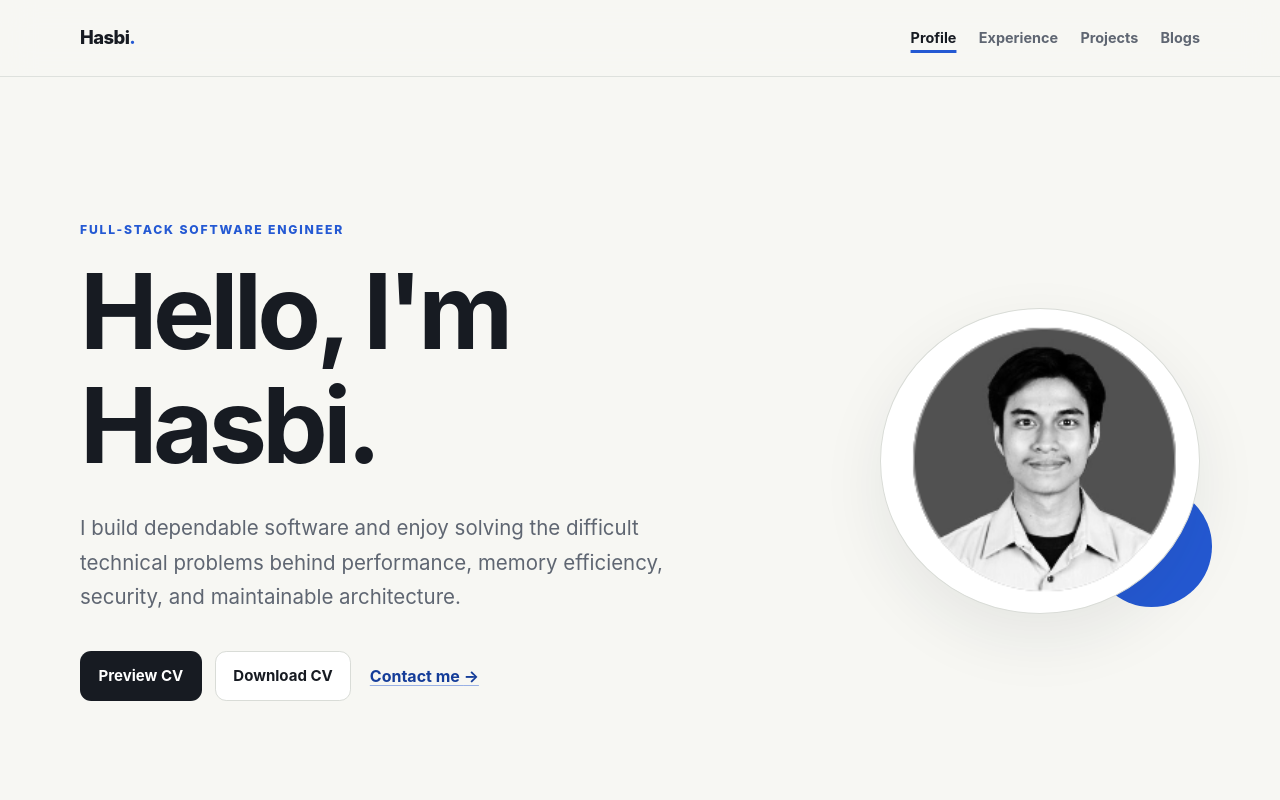
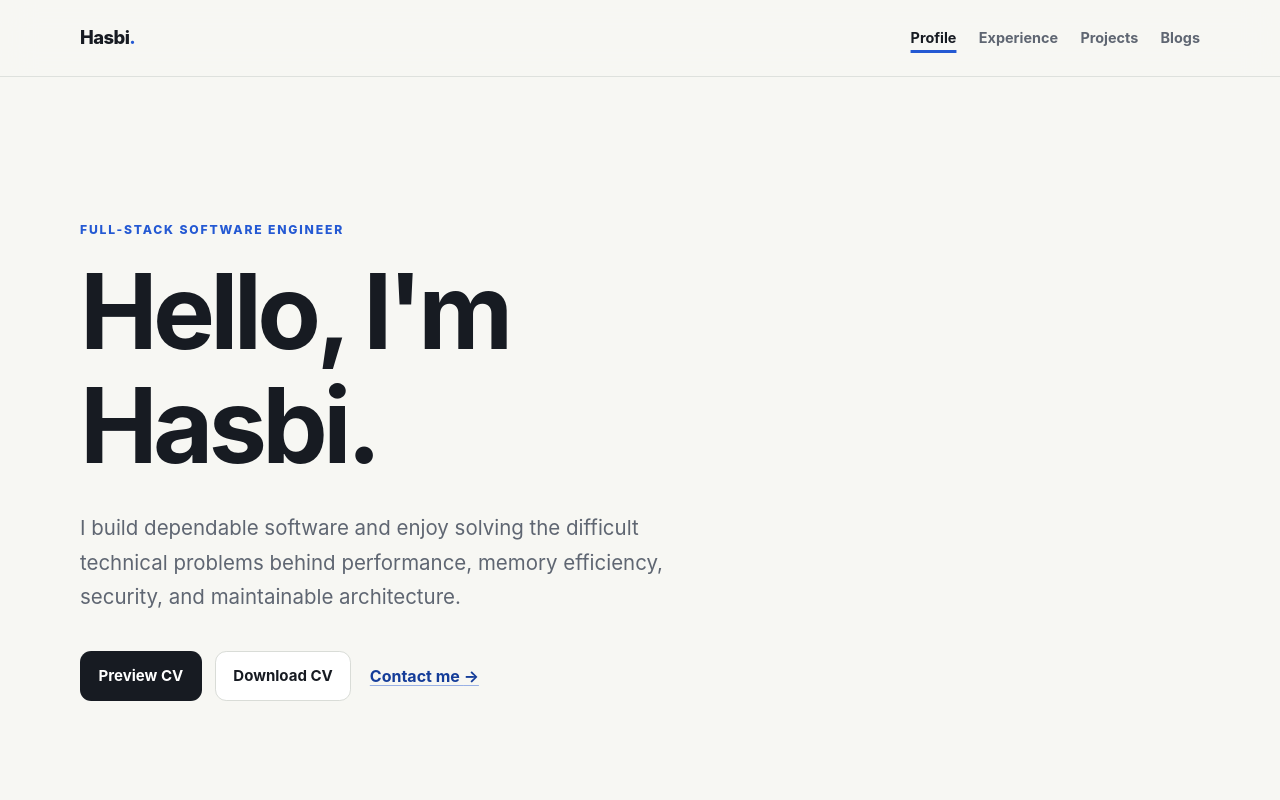
Before and after one commit to hasmbly/hasmbly.github.io, an Eleventy site: page index.njk in a window 1280 px wide. Shown: the top 800 px of the page. Built offline with nearby package versions, Linux system fonts and the light colour scheme; Eleventy itself is replaced by a stand-in of ours; files that its build step writes are made by us from their sources.

Commit message:
Remove homepage portrait artwork

```diff
--- a/assets/styles.css
+++ b/assets/styles.css
@@ -144,8 +144,7 @@ a:hover {
   min-height: min(45rem, calc(100vh - 4.75rem));
   padding-block: clamp(5rem, 12vw, 9rem);
   align-items: center;
-  grid-template-columns: minmax(0, 1fr) minmax(13rem, 20rem);
-  gap: clamp(3rem, 9vw, 8rem);
+  grid-template-columns: minmax(0, 1fr);
 }
 
 .hero-copy {
@@ -236,38 +235,6 @@ h3 {
   min-height: 3rem;
   padding-inline: 0.35rem;
   align-content: center;
-}
-
-.portrait-frame {
-  position: relative;
-  display: grid;
-  aspect-ratio: 196 / 186;
-  margin: 0;
-  padding: clamp(0.7rem, 2vw, 1rem);
-  place-items: center;
-  border: 1px solid var(--line);
-  border-radius: 50%;
-  background: var(--surface);
-  box-shadow: var(--shadow);
-}
-
-.portrait-frame::after {
-  position: absolute;
-  z-index: -1;
-  width: 38%;
-  aspect-ratio: 1;
-  right: -4%;
-  bottom: 2%;
-  border-radius: 50%;
-  background: var(--accent);
-  content: "";
-}
-
-.portrait-frame img {
-  width: 100%;
-  height: 100%;
-  border-radius: 50%;
-  object-fit: contain;
 }
 
 .section {
@@ -734,15 +701,6 @@ h3 {
     gap: 3.5rem;
   }
 
-  .hero-copy {
-    order: 2;
-  }
-
-  .portrait-frame {
-    width: min(12rem, 54vw);
-    order: 1;
-  }
-
   .intro-grid {
     grid-template-columns: 1fr;
   }
--- a/index.njk
+++ b/index.njk
@@ -19,9 +19,6 @@ permalink: index.html
       <a class="text-link hero-contact" href="mailto:hasmbly@gmail.com">Contact me <span aria-hidden="true">&rarr;</span></a>
     </div>
   </div>
-  <figure class="portrait-frame">
-    <img src="/assets/hasbi-profile.png" width="196" height="186" alt="Portrait of Hasbi">
-  </figure>
 </section>
 
 <section class="section section-intro" aria-labelledby="focus-title">
```
